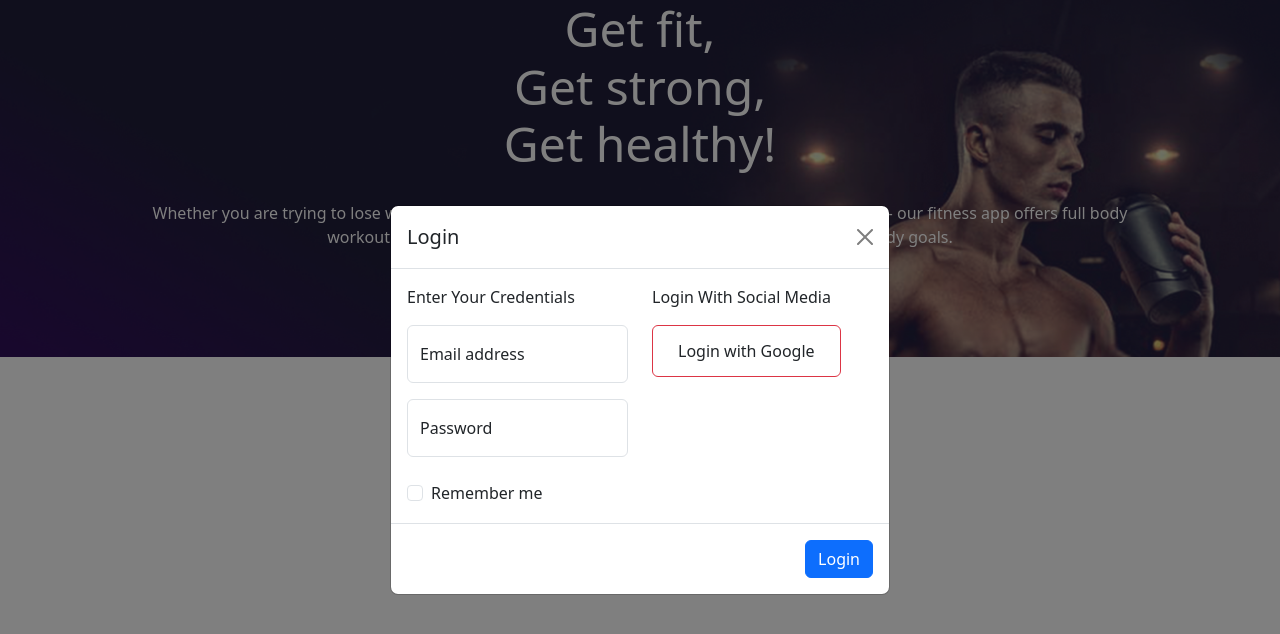
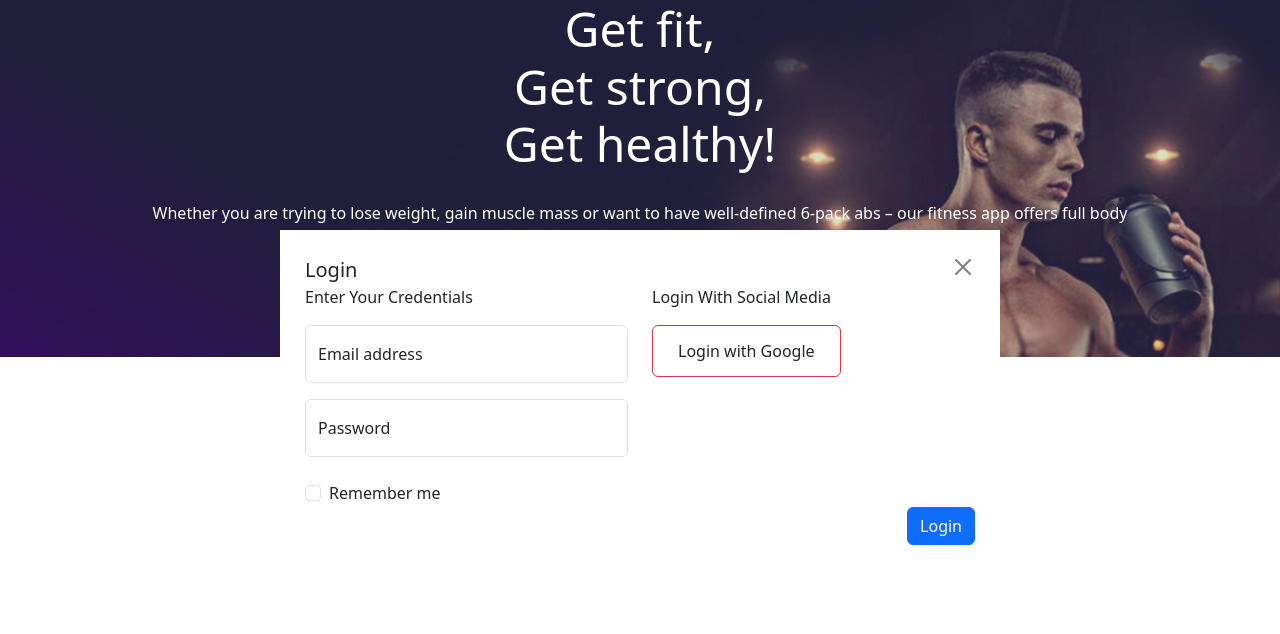
Before and after one commit to CodeITLab/fit_track_frontend_app, a Vue app: page / in a window 1280 px wide. Both pictures are taken after a click on the button "Log in". Shown: the top 634 px of the page. Built offline with nearby package versions, Linux system fonts and the light colour scheme.

Commit message:
add: added login modal component

```diff
--- a/src/api/useGoogleLogin.ts
+++ b/src/api/useGoogleLogin.ts
@@ -1,16 +1,17 @@
 // 1. ovdje ubaci sve pozive prema Google-u, znači fetch ili axios pozive
 import { googleSdkLoaded } from "vue3-google-login";
-import {GoogleCredantials} from "../env"
+import { GoogleCredantials } from "../env"
 import axios from "axios";
 import { IUser } from "@/models/IUser";
 import { useUserStore } from "@/store/userStore";
- // eslint-disable-next-line @typescript-eslint/no-unused-vars
+import { useModalStore } from "@/store/modalStore";
+// eslint-disable-next-line @typescript-eslint/no-unused-vars
 
 export const login = (): void => {
   googleSdkLoaded((google) => {
     google.accounts.oauth2
       .initCodeClient({
-        client_id: GoogleCredantials().google_client_id ,
+        client_id: GoogleCredantials().google_client_id,
         scope: "email profile openid",
         redirect_uri: "http://localhost:8080/oauth2/callback/google",
         callback: (response) => {
@@ -59,11 +60,12 @@ const sendCodeToBackend = async (code: any) => {
       }
 
       useUserStore().saveUserData(userData);
+      useModalStore().setUserTypeModalValue(true);
     } else {
       // Handle the case where userResponse or userResponse.data is undefined
       console.error("Failed to fetch user details.");
     }
   } catch (error) {
-   console.log("Failed to fetch")
+    console.log("Failed to fetch")
   }
 };
--- a/src/assets/css/components/modals-components/login-modal/login.css
+++ b/src/assets/css/components/modals-components/login-modal/login.css
@@ -1,32 +1,11 @@
-.login-wrapper {
-    width: 350px;
+.modal-wrapper {
+    width: 720px;
+    padding: 25px;
+    background-color: white;
 }
 
-.login-title {
-    font-size: 25px;
-    font-weight: bold;
-    margin-bottom: 10px;
-
+.modal-wrapper-header {
+    display: flex;
+    flex-direction: row;
+    justify-content: space-between;
 }
-
-.email,
-.password {
-    height: 40px;
-    border-top: none;
-    border-left: none;
-    border-right: none;
-    border-bottom: 1px solid rgb(190, 190, 190);
-    outline: none;
-
-
-}
-
-.login-lable {
-    height: 60px;
-    width: 100%;
-    border-top: none;
-    border-left: none;
-    border-right: none;
-    border-bottom: 1px solid rgb(190, 190, 190);
-    margin-bottom: 15px;
-}
--- a/src/assets/css/views/homepage.css
+++ b/src/assets/css/views/homepage.css
@@ -41,3 +41,19 @@ body {
 .main-content-footer button {
   width: 200px;
 }
+
+.login-modal {
+  position: absolute;
+  display: flex;
+  justify-content: center;
+  align-items: center;
+  height: 100%;
+}
+
+.dashboard-type {
+  position: absolute;
+  display: flex;
+  justify-content: center;
+  align-items: center;
+  height: 100%;
+}
--- a/src/components/modal-components/choose-user-type-modal/ChooseUserTypeModal.vue
+++ b/src/components/modal-components/choose-user-type-modal/ChooseUserTypeModal.vue
@@ -4,33 +4,28 @@ import { useUserStore } from "@/store/userStore";
 
 const updateUserType = (type: string): void => {
   localStorage.setItem("isAuth", "true");
+  useUserStore().updateUserType(type);
+  // spremanje u backend.
   router.push('/dashboard');
 }
 
 </script>
 
 <template>
-
-<div class="modal" tabindex="-1">
-  <div class="modal-dialog">
-    <div class="modal-content">
-      <div class="modal-header">
-        <h5 class="modal-title">Choose your user type</h5>
-        <button type="button" class="btn-close" data-bs-dismiss="modal" aria-label="Close"></button>
+  <div class="card-wrapper">
+    <div class="card">
+      <div class="card-header">
+        Featured
       </div>
-      <div class="modal-body">
-        <p>Modal body text goes here.</p>
-      </div>
-      <div class="modal-footer">
-        <button type="button" class="btn btn-secondary">Trainer</button>
-        <button type="button" class="btn btn-primary">Personal</button>
+      <div class="card-body">
+        <h5 class="card-title">Special title treatment</h5>
+        <p class="card-text">With supporting text below as a natural lead-in to additional content.</p>
+        <button @click="updateUserType('personal')" type="button" class="btn btn-outline-primary">Personal</button>
+        <button @click="updateUserType('trainer')" type="button" class="btn btn-outline-primary">Trainer</button>
       </div>
     </div>
   </div>
-</div>
-
 </template>
 
 <style>
-@import "../../../assets/css/components/dashboard-type-modal.css";
 </style>
--- a/src/components/modal-components/login-modal/LoginModal.vue
+++ b/src/components/modal-components/login-modal/LoginModal.vue
@@ -1,16 +1,15 @@
 <script lang="ts" setup>
 
 import { login } from '@/api/useGoogleLogin'
+import { useModalStore } from '@/store/modalStore';
 
 </script>
 
 <template>
-    <div class="modal fade">
-        <div class="modal-dialog modal-dialog-centered">
-            <div class="modal-content">
-                <div class="modal-header">
+    <div class="modal-wrapper">
+        <div class="modal-wrapper-header">
             <h5 class="modal-title" id="exampleModalLabel">Login</h5>
-                    <button type="button" class="btn-close" data-bs-dismiss="modal" aria-label="Close"></button>
+            <button type="button" class="btn-close" @click="useModalStore().setGoogleLoginModalValue(false)"></button>
         </div>
         <div class="modal-body w-100">
             <div class="row">
@@ -18,13 +17,11 @@ import { login } from '@/api/useGoogleLogin'
                     <p>Enter Your Credentials</p>
                     <div class="login-form">
                         <div class="form-floating mb-3">
-                                    <input type="email" class="form-control" id="floatingInput"
-                                        placeholder="name@example.com">
+                            <input type="email" class="form-control" id="floatingInput" placeholder="name@example.com">
                             <label for="floatingInput">Email address</label>
                         </div>
                         <div class="form-floating">
-                                    <input type="password" class="form-control" id="floatingPassword"
-                                        placeholder="Password">
+                            <input type="password" class="form-control" id="floatingPassword" placeholder="Password">
                             <label for="floatingPassword">Password</label>
                         </div>
                     </div>
@@ -53,12 +50,8 @@ import { login } from '@/api/useGoogleLogin'
             <button type="button" class="btn btn-primary">Login</button>
         </div>
     </div>
-        </div>
-    </div>
 </template>
 
 <style lang="scss" scoped>
-
 @import "/src/assets/css/components/modals-components/login-modal/login.css";
-
 </style>
--- a/src/store/modalStore.ts
+++ b/src/store/modalStore.ts
@@ -1,5 +1,4 @@
 import { defineStore } from "pinia";
-
 
 export const useModalStore = defineStore('modals', {
     state: () => {
@@ -10,12 +9,18 @@ export const useModalStore = defineStore('modals', {
     },
     getters: {
         getGoogleLoginModalValue(state) {
-            return this.isGoogleLoginModalActive;
+            return state.isGoogleLoginModalActive
+        },
+        getUserTypeModalValue(state) {
+            return state.isUserTypeModalActive
         }
     },
     actions: {
         setGoogleLoginModalValue(modalValue: boolean) {
-            this.isGoogleLoginModalActive = modalValue
+            this.isGoogleLoginModalActive = modalValue;
         },
+        setUserTypeModalValue(modalValue: boolean) {
+            this.isUserTypeModalActive = modalValue;
+        }
     },
 })
--- a/src/store/userStore.ts
+++ b/src/store/userStore.ts
@@ -21,7 +21,10 @@ export const useUserStore = defineStore('user', {
     },
     actions: {
         saveUserData(userData: IUser) {
-            this.defaultUserData = userData
+            this.defaultUserData = userData;
         },
+        updateUserType(userType: string) {
+            this.defaultUserData.userType = userType;
+        }
     },
 })
--- a/src/views/DashboardView.vue
+++ b/src/views/DashboardView.vue
@@ -6,7 +6,12 @@ import TopNavbarComponent from '@/components/menu-components/top-navbar-menu/Top
 
 <template>
   <div class="dashboard-wrapper">
-    <TopNavbarComponent />
+    <aside>
+
+    </aside>
+    <main>
+      <TopNavbarComponent />
+    </main>
   </div>
 </template>
 
--- a/src/views/HomeView.vue
+++ b/src/views/HomeView.vue
@@ -2,6 +2,7 @@
 
 import LoginModal from '@/components/modal-components/login-modal/LoginModal.vue'
 import ChooseUserTypeModal from '@/components/modal-components/choose-user-type-modal/ChooseUserTypeModal.vue';
+import { useModalStore } from '@/store/modalStore';
 
 </script>
 
@@ -24,7 +25,7 @@ import ChooseUserTypeModal from '@/components/modal-components/choose-user-type-
           </p>
         </div>
         <div class="main-content-footer">
-          <button class="btn text-white rounded-pill border border-dark-3" data-bs-toggle="modal" data-bs-target="#googleLogin" type="button">
+          <button class="btn text-white rounded-pill border border-dark-3" type="button" @click="useModalStore().setGoogleLoginModalValue(true)">
             Log in
           </button>
           <button class="btn text-white rounded-pill border border-dark-3 mt-3" type="button">
@@ -32,10 +33,10 @@ import ChooseUserTypeModal from '@/components/modal-components/choose-user-type-
           </button>
         </div>
       </div>
-      <div class="login-modal">
-        <LoginModal id="googleLogin" aria-labelledby="googleLoginLabel" aria-hidden="true" />
+      <div class="login-modal" v-if="useModalStore().getGoogleLoginModalValue">
+        <LoginModal />
       </div>
-      <div class="dashboard-type">
+      <div class="dashboard-type" v-if="useModalStore().getUserTypeModalValue">
         <ChooseUserTypeModal />
       </div>
     </div>
```
Lines whose indentation alone changed are shown as unchanged.
